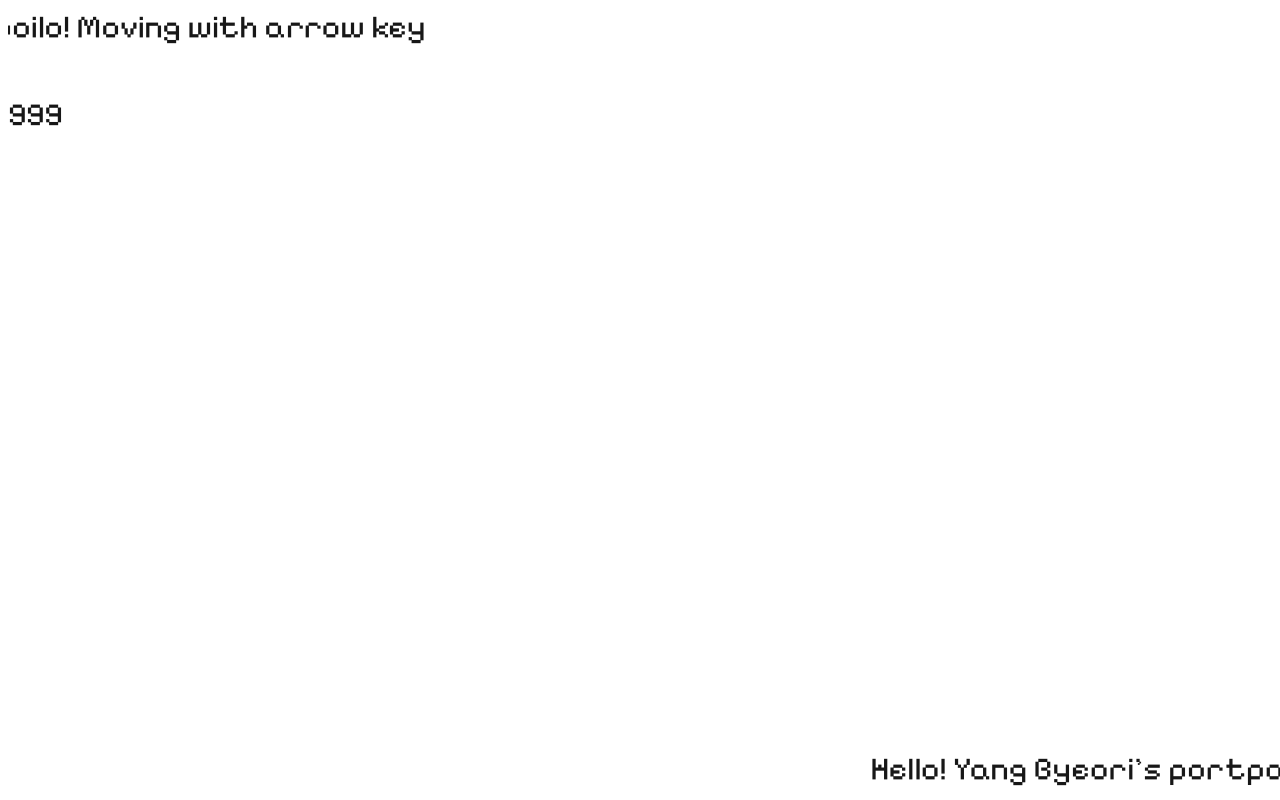
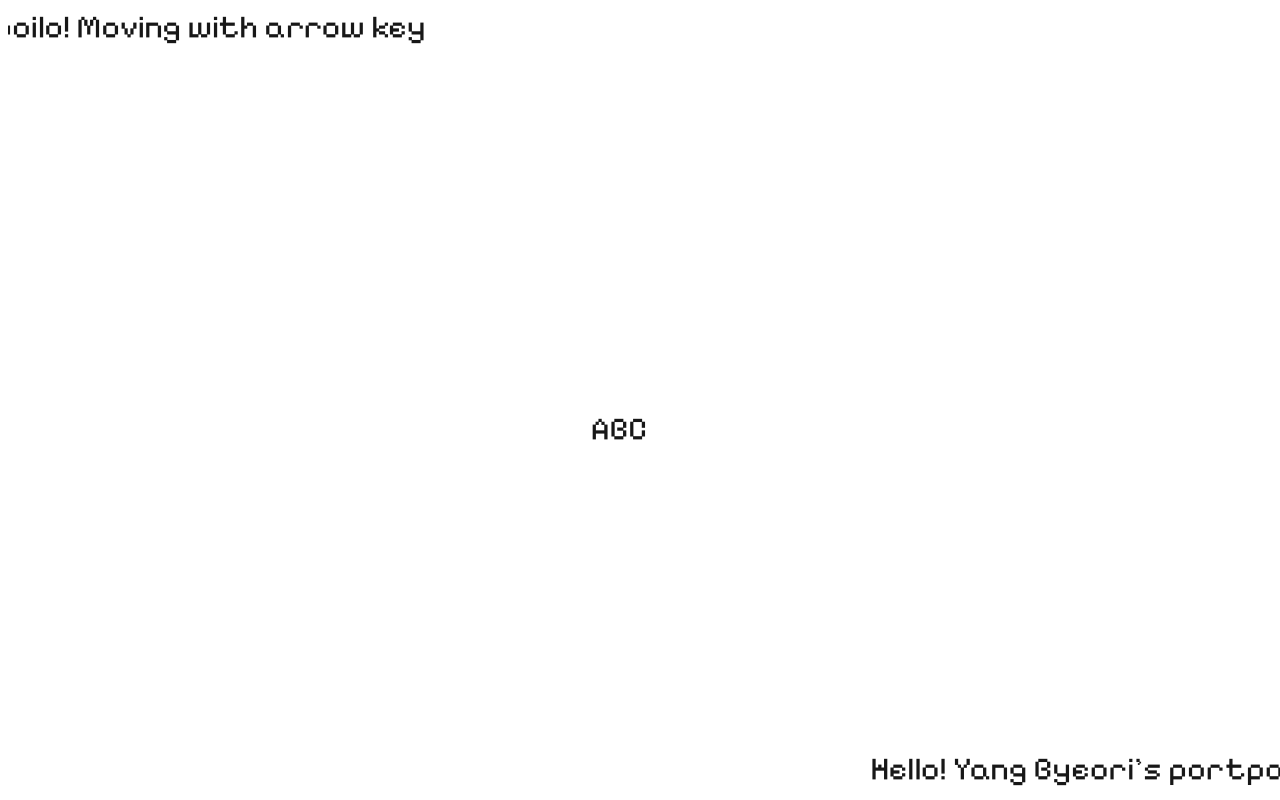
Before and after one commit to 313yang/2025_portfolio, a Preact app: page / in a window 1280 px wide. Built offline with nearby package versions, Linux system fonts and the light colour scheme.

Commit message:
Feat: 캐릭터 이동 로직 추가

```diff
--- a/index.html
+++ b/index.html
@@ -8,7 +8,7 @@
   <link rel="preconnect" href="https://fonts.gstatic.com" crossorigin>
   <link href="https://fonts.googleapis.com/css2?family=Pixelify+Sans:wght@400..700&display=swap" rel="stylesheet">
   <meta name="viewport" content="width=device-width, initial-scale=1.0" />
-  <title>"Wellcome to Yang Byeori's portpolio"</title>
+  <title>Wellcome to Yang Byeori's portpolio</title>
 </head>
 
 <body>
--- a/src/app.tsx
+++ b/src/app.tsx
@@ -1,24 +1,46 @@
-import { Suspense, useState } from "preact/compat";
+import { Suspense, useLayoutEffect, useState } from "preact/compat";
 import Loading from "./components/loading";
-import { MoveCharacter } from "./libs/functions";
+import { moveCharacter, PositionType } from "./libs/functions";
 import Header from "./components/layout/header";
+import "./styles/home.css";
+
+
+const caracterSize = 60;
 
 export function App() {
-  const [transform, setTransform] = useState<string>("");
-  console.log(transform);
+  const [position, setPosition] = useState<PositionType>({ x: 0, y: 0 });
+
+  useLayoutEffect(() => {
+    setPosition({
+      x: window.innerWidth / 2 - caracterSize,
+      y: window.innerHeight / 2 - caracterSize
+    });
+    // TODO:: position 이전값과 비교해서 값 달라졌을 때만 리렌더되도록 로직 수정
+  }, []);
+
   return (
     <Suspense fallback={<Loading />}>
-      <Header location={"top"} />
-      <>
+      <div
+        tabIndex={0}
+        className="moveContainer"
+        onKeyDown={(event) => {
+          const updatedPosition = moveCharacter(event, position);
+          updatedPosition && setPosition(updatedPosition);
+        }}
+      >
+        <Header location={"top"} />
         <div
-          onKeyDownCapture={(event) => { console.log(event); }}
-          onKeyUp={(event) => { console.log(event); }}
-          onKeyDown={(event) => { console.log(event); setTransform(MoveCharacter(event)); }}
-          style={{ width: 100, height: 100, transform: transform }}>
-          <p>ggg</p>
+          className="character"
+
+          style={{
+            width: caracterSize,
+            height: caracterSize,
+            transform: `translate(${position.x}px, ${position.y}px)`
+          }}>
+          <p>ABC</p>
         </div>
-      </>
-      <Header location={"bottom"} />
+        <Header location={"bottom"} />
+      </div>
     </Suspense>
   );
 }
--- a/src/index.css
+++ b/src/index.css
@@ -16,5 +16,4 @@ body {
   font-family: "Pixelify Sans", serif;
   font-size: 32px;
   overflow: hidden;
-
 }
--- a/src/libs/functions.ts
+++ b/src/libs/functions.ts
@@ -1,71 +1,48 @@
+type MoveType = "up" | "down" | "left" | "right";
 
-let position = {
-    x: 200,
-    y: 200,
-};
-let movelate = 9;
-function updatePosition(offset: number) {
-    if (position.x < 0) {
-        position.x = 399;
-    } else if (position.x > 399) {
-        position.x = 0;
+export interface PositionType {
+    x: number;
+    y: number;
+}
+function updatePosition(position: PositionType, move: MoveType) {
+    const offset = 5; // keydown 이벤트마다 움직일 px 크기
+    switch (move) {
+        case "up":
+            position.y -= offset;
+            break;
+        case "down":
+            position.y += offset;
+            break;
+        case "left":
+            position.x -= offset;
+            break;
+        case "right":
+            position.x += offset;
+            break;
     }
-
-    if (position.y < 0) {
-        position.y = 399;
-    } else if (position.y > 399) {
-        position.y = 0;
-    }
+    return position;
 }
 
-function refresh() {
-    let x = position.x - 50;
-    let y = position.y - 50;
-    let transform = `translate(${x} ${y}) `;
-    return transform;
-}
 
-export const MoveToUp = () => {
-    updatePosition(-movelate);
+const actionMap: Record<string, (position: PositionType) => PositionType> = {
+    KeyW: (position) => updatePosition(position, "up"),
+    ArrowUp: (position) => updatePosition(position, "up"),
+    KeyS: (position) => updatePosition(position, "down"),
+    ArrowDown: (position) => updatePosition(position, "down"),
+    KeyA: (position) => updatePosition(position, "left"),
+    ArrowLeft: (position) => updatePosition(position, "left"),
+    KeyD: (position) => updatePosition(position, "right"),
+    ArrowRight: (position) => updatePosition(position, "right"),
 };
 
-export const MoveToDown = () => {
-    updatePosition(movelate);
-};
-
-export const MoveToLeft = () => {
-
-};
-
-export const MoveToRight = () => {
-
-};
-const actionMap: Record<string, () => void> = {
-    KeyW: MoveToUp,
-    ArrowUp: MoveToUp,
-    KeyS: MoveToDown,
-    ArrowDown: MoveToDown,
-    KeyA: MoveToLeft,
-    ArrowLeft: MoveToLeft,
-    KeyD: MoveToRight,
-    ArrowRight: MoveToRight,
-};
-
-export const MoveCharacter = (event: any): string => {
-    console.log(event)
+export const moveCharacter = (event: any, position: PositionType) => {
     if (event.defaultPrevented) {
-        event.preventDefault();
+        return;
     }
 
     if (actionMap[event.code]) {
-        actionMap[event.code](); // 키에 매핑된 동작 실행
+        return actionMap[event.code](position); // 키에 매핑된 동작 실행
     } else {
         event.preventDefault();
     }
-    return refresh();
-    // if (event.code !== "Tab") {
-    //     // 이벤트를 소비하여 사용자가 포커스를 이동하려고 하지 않는 한
-    //     // 이벤트가 두 번 처리되지 않도록 합니다.
-    //     event.preventDefault();
-    // }
 };
--- a/src/main.tsx
+++ b/src/main.tsx
@@ -1,5 +1,5 @@
 import { render } from 'preact'
+import { App } from './app.tsx'
 import './index.css'
-import { App } from './app.tsx'
 
 render(<App />, document.getElementById('app')!)
--- /dev/null
+++ b/src/styles/home.css
@@ -0,0 +1,18 @@
+.character {
+    border: 1px solid #ffffff;
+    display: flex;
+    align-items: center;
+    justify-content: center;
+}
+
+.character p {
+    margin: 0
+}
+.moveContainer {
+    width: 100%;
+    height: calc(100vh - 40px);
+}
+
+.moveContainer:focus {
+    outline: none;
+}
```
